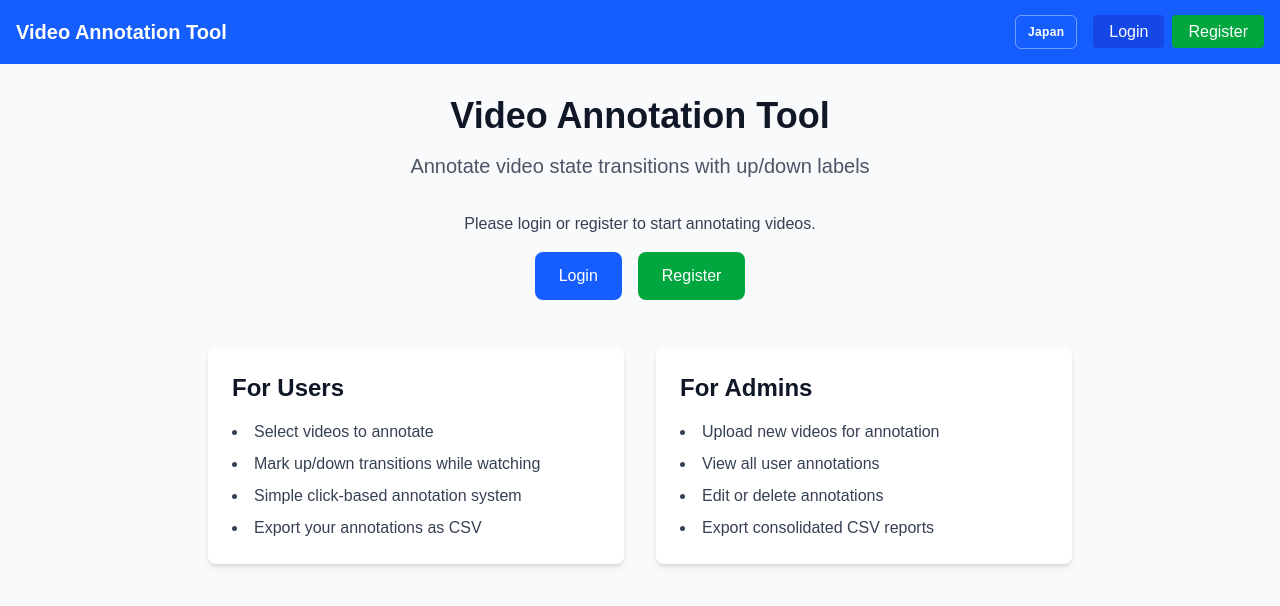
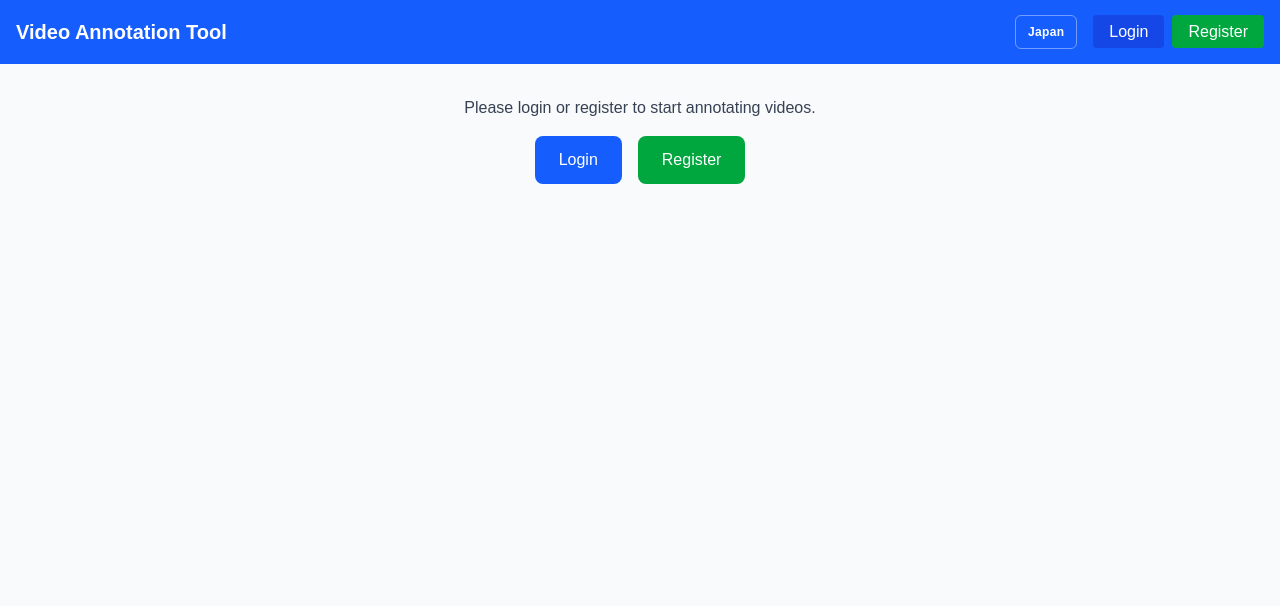
Before and after one commit to marugareta/video-annotation-tool, a Next.js app: page / in a window 1280 px wide. Shown: the top 606 px of the page. Built offline with nearby package versions, Linux system fonts and the light colour scheme; no server answers.

Commit message:
Hide unecessary items

```diff
--- a/src/app/page.tsx
+++ b/src/app/page.tsx
@@ -13,12 +13,12 @@
   return (
     <div className="max-w-4xl mx-auto px-4 py-8">
       <div className="text-center">
-        <h1 className="text-4xl font-bold text-gray-900 mb-4">
+        {/* <h1 className="text-4xl font-bold text-gray-900 mb-4">
           {t('home.title')}
         </h1>
         <p className="text-xl text-gray-600 mb-8">
           {t('home.subtitle')}
-        </p>
+        </p> */}
 
         {!session ? (
           <div className="space-y-4">
@@ -76,7 +76,7 @@
         )}
       </div>
 
-      <div className="mt-12 grid md:grid-cols-2 gap-8">
+      {/* <div className="mt-12 grid md:grid-cols-2 gap-8">
         <div className="bg-white p-6 rounded-lg shadow-md">
           <h2 className="text-2xl font-semibold text-gray-900 mb-4">
             {t('home.users.title')}
@@ -100,7 +100,7 @@
             <li>{t('home.admins.export')}</li>
           </ul>
         </div>
-      </div>
+      </div> */}
     </div>
   );
 }
```
